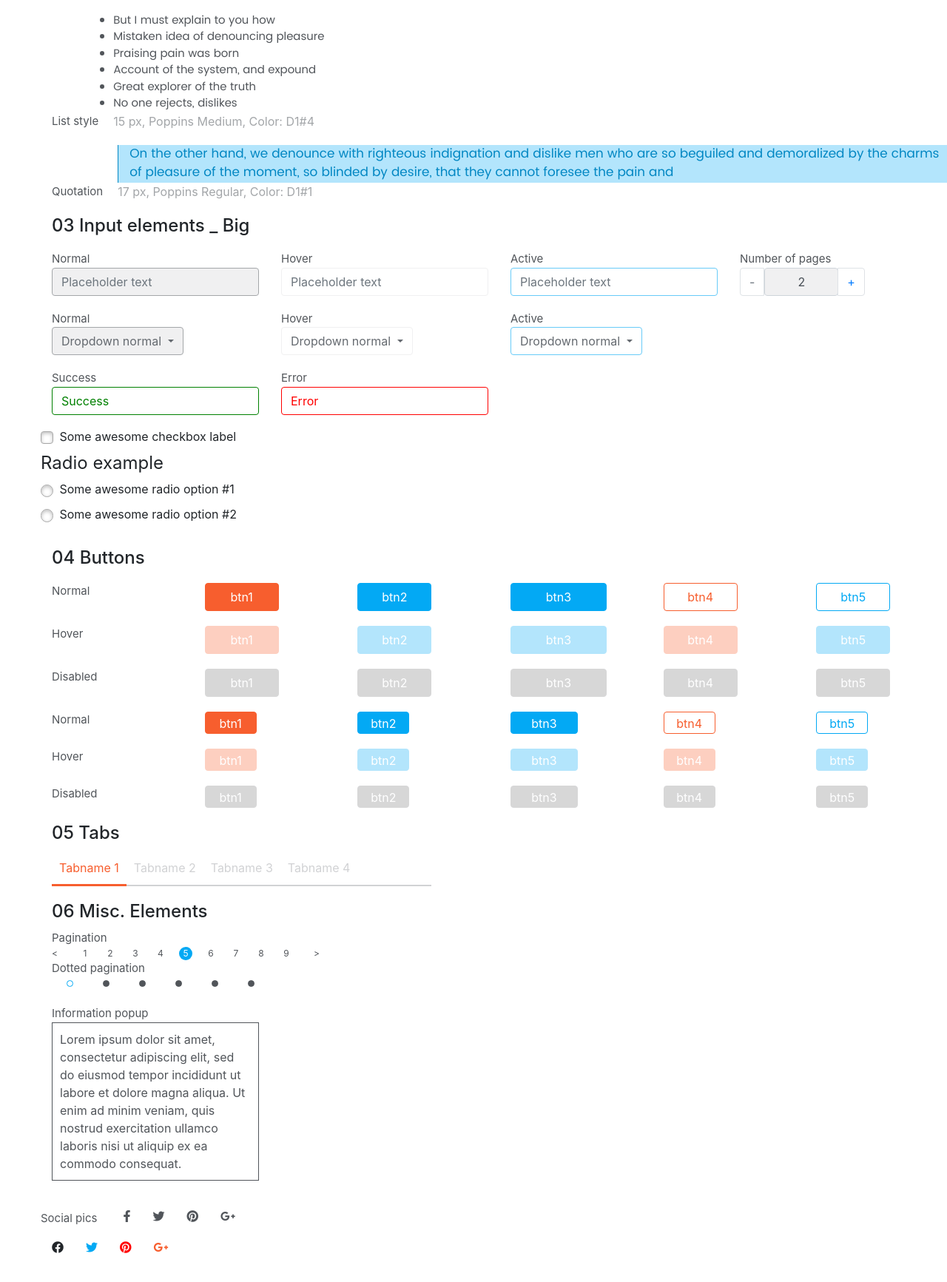
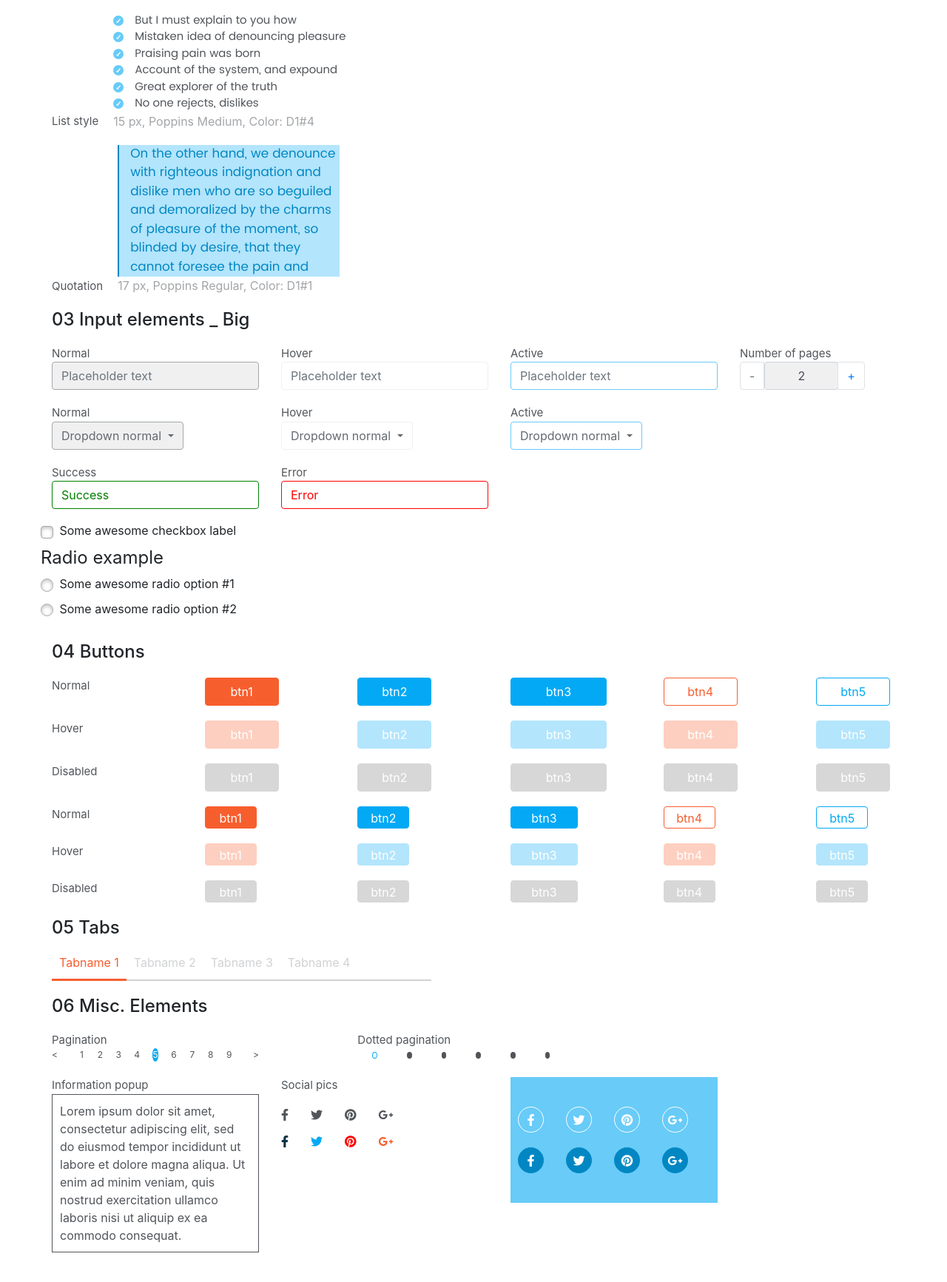
Before and after one commit to Viktoriya-Zhuk/CursovaNewZhuk, a website: page src/views/index.html in a window 1280 px wide. Shown: the part 1343-3076 px from the top of the page at 74% size. Drawn offline with nearby package versions, Linux system fonts and the light colour scheme; files that its build step writes are made by us from their sources.

Commit message:
icons added

```diff
--- a/src/blocks/modules/header/header.html
+++ b/src/blocks/modules/header/header.html
@@ -549,7 +549,8 @@
 
     <h4 class="clear section-name">06 Misc. Elements</h4>
 
-    <div class="paginator-wrapper">
+    <div class="row paginator-wrapper">
+      <div class="col-3">
         <div class="text-block-label label">Pagination</div>
         <div class="paginator-simple">
           <div class="paginator-action left-arrow"><</div>
@@ -564,7 +565,11 @@
           <div class="paginator-item">9</div>
           <div class="paginator-action right-arrow">></div>
         </div>
+      </div>
 
+      <div class="col-1"></div>
+
+      <div class="col-3">
         <div class="text-block-label label">Dotted pagination</div>
         <div class="paginator-dotted">
           <div class="paginator-item active"></div>
@@ -574,33 +579,50 @@
           <div class="paginator-item"></div>
           <div class="paginator-item"></div>
         </div>
+      </div>
+    </div>
 
     <div class="row">
       <div class="col-3">
         <div class="text-block-label label">Information popup</div>
         <div class="information-popup">
           Lorem ipsum dolor sit amet, consectetur adipiscing elit, sed do
-            eiusmod tempor incididunt ut labore et dolore magna aliqua. Ut enim
-            ad minim veniam, quis nostrud exercitation ullamco laboris nisi ut
+          eiusmod tempor incididunt ut labore et dolore magna aliqua. Ut enim ad
+          minim veniam, quis nostrud exercitation ullamco laboris nisi ut
           aliquip ex ea commodo consequat.
         </div>
       </div>
-      </div>
 
+      <div class="col-3">
+        <div class="text-block-label label">Social pics</div>
         <div class="row">
-        <div class="col-3">
-          <div class="row">
-            <div class="text-block-label label">Social pics</div>
           <div class="social-icon disabled fab fa-facebook-f"></div>
           <div class="social-icon disabled fab fa-twitter"></div>
           <div class="social-icon disabled fab fa-pinterest"></div>
           <div class="social-icon disabled fab fa-google-plus-g"></div>
         </div>
         <div class="row">
-            <div class="social-icon fab fa-facebook"></div>
+          <div class="social-icon fab fa-facebook-f"></div>
           <div class="social-icon fab fa-twitter"></div>
           <div class="social-icon fab fa-pinterest"></div>
           <div class="social-icon fab fa-google-plus-g"></div>
+        </div>
+      </div>
+
+      <div class="col-3">
+        <div class="text-block-label label"></div>
+        <div class="selected-icon-wrapper">
+          <div class="row">
+            <div class="social-icon bordered fab fa-facebook-f"></div>
+            <div class="social-icon bordered fab fa-twitter"></div>
+            <div class="social-icon bordered fab fa-pinterest"></div>
+            <div class="social-icon bordered fab fa-google-plus-g"></div>
+          </div>
+          <div class="row">
+            <div class="social-icon inverted fab fa-facebook-f"></div>
+            <div class="social-icon inverted fab fa-twitter"></div>
+            <div class="social-icon inverted fab fa-pinterest"></div>
+            <div class="social-icon inverted fab fa-google-plus-g"></div>
           </div>
         </div>
       </div>
--- a/src/blocks/modules/header/style/misc-elements.scss
+++ b/src/blocks/modules/header/style/misc-elements.scss
@@ -1,25 +1,36 @@
 $dotted-radius: 9px;
 $simple-radius: 18px;
+$big-radius: 35px;
+
+@mixin bordered-icon {
+  width: $big-radius;
+  height: $big-radius;
+  line-height: $big-radius;
+  border-radius: 50%;
+  text-align: center;
+}
 
 @mixin base-social-icon($bg-color) {
   color: $bg-color;
 
-//   &.hover {
-//     background-color: mix($light, $bg-color, 70%);
-//     border-color: mix($light, $bg-color, 70%);
-//     color: white;
-//   }
+  &.bordered {
+    background-color: inherit;
+    color: white;
+    border: 1px solid white;
+    @include bordered-icon;
+  }
+
+  &.inverted {
+    background-color: $d-11;
+    color: white;
+    border: 1px solid $d-11;
+    @include bordered-icon;
+  }
+
 
   &.disabled {
     color: $d-14;
   }
-
-//   &.small {
-//     height: 30px;
-//     line-height: 30px;
-//     padding: 0;
-//     width: $width * 0.7;
-//   }
 }
 
 .social-icon {
@@ -40,6 +51,11 @@ $simple-radius: 18px;
   &.fa-google-plus-g {
     @include base-social-icon($pr-2);
   }
+}
+
+.selected-icon-wrapper {
+  background-color: $l-11;
+  padding: 20px 10px;
 }
 
 .paginator-simple {
--- a/src/blocks/modules/header/style/typography.scss
+++ b/src/blocks/modules/header/style/typography.scss
@@ -64,6 +64,26 @@
   font-family: "PoppinsR";
   font-size: $list-style;
   color: $d-14;
+  li {
+    list-style: none;
+    margin: 0;
+    padding: 0;
+
+    &::before {
+      content: "\2713";
+      color: white;
+      background: $l-11;
+      width: 14px;
+      height: 14px;
+      margin-right: 15px;
+      border-radius: 50%;
+      font-size: 10px;
+      line-height: 17px;
+      font-weight: bolder;
+      display: inline-block;
+      text-align: center;
+    }
+  }
 }
 
 .quotation {
@@ -71,6 +91,12 @@
   font-size: $quotation;
   color: $d-11;
   background-color: $l-21;
-  border-left: 1px solid $d-11;
+  border-left: 2px solid $d-11;
   padding-left: 15px;
 }
+
+.text-block-wrapper {
+  .quotation {
+    width: 300px;
+  }
+}
```
Lines whose indentation alone changed are shown as unchanged.
